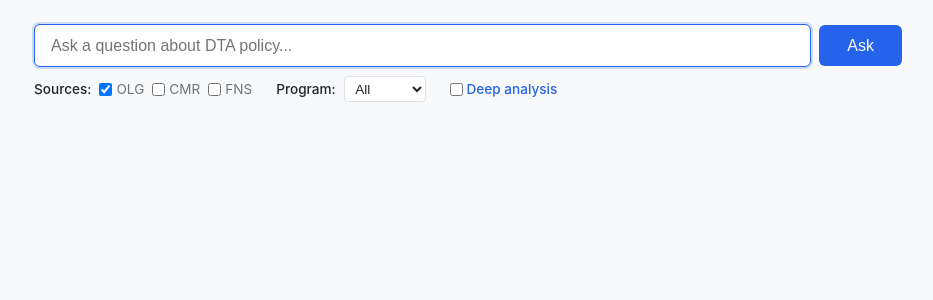
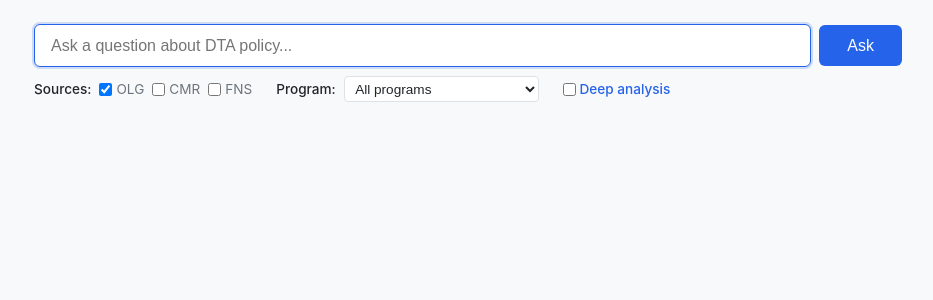
Before and after one commit to klmn800/regulatory-knowledgebase, a FastAPI app: template ui/templates/index.html in a window 1280 px wide. Shown: the part 83-383 px from the top of the page, without its empty margins (172-1105 px from the left). Run offline with FastAPI, Linux system fonts and the light colour scheme; the template is opened without the code that fills it, so the values that code supplies are empty; parts of the project's set-up code (start-up, migrations or seed data) failed here and were passed over.

Commit message:
Add progress steps, double-submit prevention, and program exclude filter
- Animated progress text cycles during synthesis wait (Searching...
  Reading... Analyzing... Composing...)
- Answer card fades in with subtle animation
- Ask button disabled during request to prevent double queries
- Previous answer clears on new submission
- Program filter reworked: exclude logic (Exclude TAFDC & EAEDC)
  instead of include-only, preserving cross-program and other
  program content like EBT, SUNBucks, PEBT
- exclude_programs threaded through synthesis agent and search layer

Co-Authored-By: Claude Opus 4.6 (1M context) <noreply@anthropic.com>

```diff
--- a/agents/synthesis.py
+++ b/agents/synthesis.py
@@ -201,7 +201,8 @@ def get_search_clients(source: str) -> dict:
 
 
 def do_search(source: str, query: str, top_n: int = 5,
-              program: str | None = None) -> dict:
+              program: str | None = None,
+              exclude_programs: list[str] | None = None) -> dict:
     """Execute a search against a source. Returns query.py response dict."""
     clients = get_search_clients(source)
     return search_with_client(
@@ -209,6 +210,7 @@ def do_search(source: str, query: str, top_n: int = 5,
         clients=clients,
         collection="sections",
         program=program,
+        exclude_programs=exclude_programs,
         top_n=top_n,
         threshold=0.0,
     )
@@ -222,6 +224,7 @@ def run_standard(
     question: str,
     sources: list[str],
     program: str | None,
+    exclude_programs: list[str] | None,
     config: configparser.ConfigParser,
 ) -> SynthesisResult:
     """Pre-fetch results from all sources, single Claude call to synthesize."""
@@ -242,7 +245,7 @@ def run_standard(
 
     for source in sources:
         print(f"  Searching {SOURCE_LABELS.get(source, source)}...", end="", flush=True)
-        response = do_search(source, question, top_n=results_per_search, program=program)
+        response = do_search(source, question, top_n=results_per_search, program=program, exclude_programs=exclude_programs)
         all_evidence[source] = response["results"]
         search_queries.append(f"{source}: {question}")
 
@@ -292,6 +295,7 @@ def run_deep(
     question: str,
     sources: list[str],
     program: str | None,
+    exclude_programs: list[str] | None,
     config: configparser.ConfigParser,
 ) -> SynthesisResult:
     """Agentic loop — Claude can search iteratively across sources."""
@@ -314,7 +318,7 @@ def run_deep(
 
     for source in sources:
         print(f"  Searching {SOURCE_LABELS.get(source, source)}...", end="", flush=True)
-        response = do_search(source, question, top_n=results_per_search, program=program)
+        response = do_search(source, question, top_n=results_per_search, program=program, exclude_programs=exclude_programs)
         all_evidence[source] = response["results"]
         search_queries.append(f"{source}: {question}")
 
@@ -432,6 +436,7 @@ def run_deep(
                         source, query,
                         top_n=results_per_search,
                         program=program,
+                        exclude_programs=exclude_programs,
                     )
 
                     # Accumulate evidence
@@ -492,6 +497,7 @@ def run_synthesis(
     question: str,
     sources: list[str] | None = None,
     program: str | None = None,
+    exclude_programs: list[str] | None = None,
     deep: bool = False,
     max_searches: int | None = None,
 ) -> SynthesisResult:
@@ -501,7 +507,8 @@ def run_synthesis(
     Args:
         question: Natural language policy question.
         sources: Which sources to search (default: ["olg"]).
-        program: Filter by program (SNAP, TAFDC, EAEDC). OLG/CMR only.
+        program: Filter to only this program (SNAP, TAFDC, EAEDC).
+        exclude_programs: Exclude these programs (keeps cross-program content).
         deep: If True, use agentic loop with iterative search.
         max_searches: Override max search budget for deep mode.
     """
@@ -514,9 +521,9 @@ def run_synthesis(
         config.set("synthesis", "max_searches", str(max_searches))
 
     if deep:
-        return run_deep(question, sources, program, config)
+        return run_deep(question, sources, program, exclude_programs, config)
     else:
-        return run_standard(question, sources, program, config)
+        return run_standard(question, sources, program, exclude_programs, config)
 
 
 # ============================================================
--- a/ui/app.py
+++ b/ui/app.py
@@ -54,12 +54,23 @@ async def index(request: Request):
     return templates.TemplateResponse(request, "index.html")
 
 
+PROGRAM_FILTERS = {
+    "all": {"program": None, "exclude_programs": None},
+    "snap": {"program": None, "exclude_programs": ["TAFDC", "EAEDC"]},
+    "tafdc": {"program": None, "exclude_programs": ["SNAP", "EAEDC"]},
+    "eaedc": {"program": None, "exclude_programs": ["SNAP", "TAFDC"]},
+    "snap_only": {"program": "SNAP", "exclude_programs": None},
+    "tafdc_only": {"program": "TAFDC", "exclude_programs": None},
+    "eaedc_only": {"program": "EAEDC", "exclude_programs": None},
+}
+
+
 @app.post("/ask", response_class=HTMLResponse)
 async def ask(
     request: Request,
     question: str = Form(...),
     sources: Optional[list[str]] = Form(None),
-    program: Optional[str] = Form(None),
+    program_filter: str = Form("all"),
     deep: bool = Form(False),
 ):
     """Synthesize an answer to a policy question."""
@@ -70,16 +81,15 @@ async def ask(
     if not sources:
         sources = [DEFAULT_SOURCE]
 
-    # Filter out empty program selection
-    if program == "" or program == "all":
-        program = None
+    pf = PROGRAM_FILTERS.get(program_filter, PROGRAM_FILTERS["all"])
 
     # Run synthesis in a thread to avoid blocking the event loop
     result = await asyncio.to_thread(
         run_synthesis,
         question=question,
         sources=sources,
-        program=program,
+        program=pf["program"],
+        exclude_programs=pf["exclude_programs"],
         deep=deep,
     )
 
--- a/ui/static/style.css
+++ b/ui/static/style.css
@@ -105,6 +105,11 @@ main {
     background: var(--color-primary-hover);
 }
 
+.ask-bar button[disabled] {
+    opacity: 0.5;
+    cursor: not-allowed;
+}
+
 /* Options row */
 .ask-options {
     display: flex;
@@ -190,9 +195,20 @@ main {
     display: block;
 }
 
+/* Progress text animation */
+.progress-text {
+    transition: opacity 0.2s ease;
+}
+
 /* Answer card */
 .answer-container {
     margin-top: 0.5rem;
+    animation: fadeIn 0.4s ease;
+}
+
+@keyframes fadeIn {
+    from { opacity: 0; transform: translateY(8px); }
+    to { opacity: 1; transform: translateY(0); }
 }
 
 .answer-card {
--- a/ui/templates/index.html
+++ b/ui/templates/index.html
@@ -4,6 +4,7 @@
 <form hx-post="/ask"
       hx-target="#answer-area"
       hx-indicator="#ask-spinner"
+      hx-disabled-elt=".ask-bar button"
       class="ask-form">
 
     <div class="ask-bar">
@@ -31,11 +32,14 @@
 
         <div class="program-filter">
             <span class="option-label">Program:</span>
-            <select name="program">
-                <option value="all">All</option>
-                <option value="SNAP">SNAP</option>
-                <option value="TAFDC">TAFDC</option>
-                <option value="EAEDC">EAEDC</option>
+            <select name="program_filter">
+                <option value="all">All programs</option>
+                <option value="snap">Exclude TAFDC & EAEDC</option>
+                <option value="tafdc">Exclude SNAP & EAEDC</option>
+                <option value="eaedc">Exclude SNAP & TAFDC</option>
+                <option value="snap_only">SNAP only</option>
+                <option value="tafdc_only">TAFDC only</option>
+                <option value="eaedc_only">EAEDC only</option>
             </select>
         </div>
 
@@ -49,7 +53,43 @@
 <div id="answer-area">
     <div id="ask-spinner" class="htmx-indicator loading-state">
         <div class="spinner"></div>
-        <p>Analyzing policy sources...</p>
+        <p class="progress-text" data-steps='[
+            "Searching policy sources...",
+            "Reading through results...",
+            "Analyzing relevance...",
+            "Composing answer..."
+        ]'>Searching policy sources...</p>
     </div>
 </div>
+
+<script>
+document.addEventListener('htmx:beforeRequest', function(e) {
+    if (e.detail.target && e.detail.target.id === 'answer-area') {
+        var area = document.getElementById('answer-area');
+        var prev = area.querySelector('.answer-container');
+        if (prev) prev.remove();
+
+        const el = document.querySelector('.progress-text');
+        const steps = JSON.parse(el.dataset.steps);
+        let i = 0;
+        el.textContent = steps[0];
+        el._interval = setInterval(function() {
+            i++;
+            if (i < steps.length) {
+                el.style.opacity = 0;
+                setTimeout(function() {
+                    el.textContent = steps[i];
+                    el.style.opacity = 1;
+                }, 200);
+            }
+        }, 3000);
+    }
+});
+document.addEventListener('htmx:afterRequest', function(e) {
+    if (e.detail.target && e.detail.target.id === 'answer-area') {
+        const el = document.querySelector('.progress-text');
+        if (el && el._interval) clearInterval(el._interval);
+    }
+});
+</script>
 {% endblock %}
```
